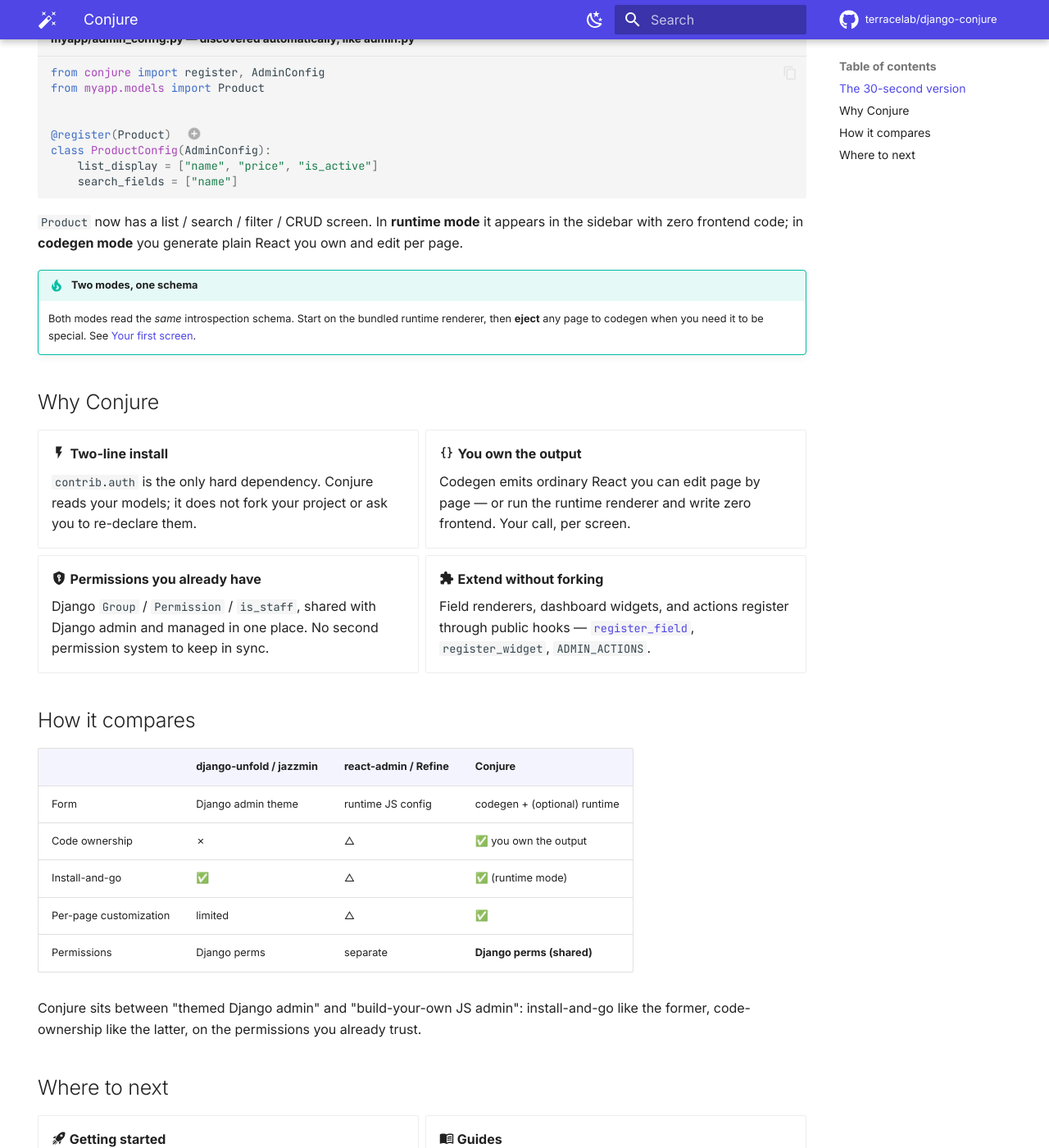
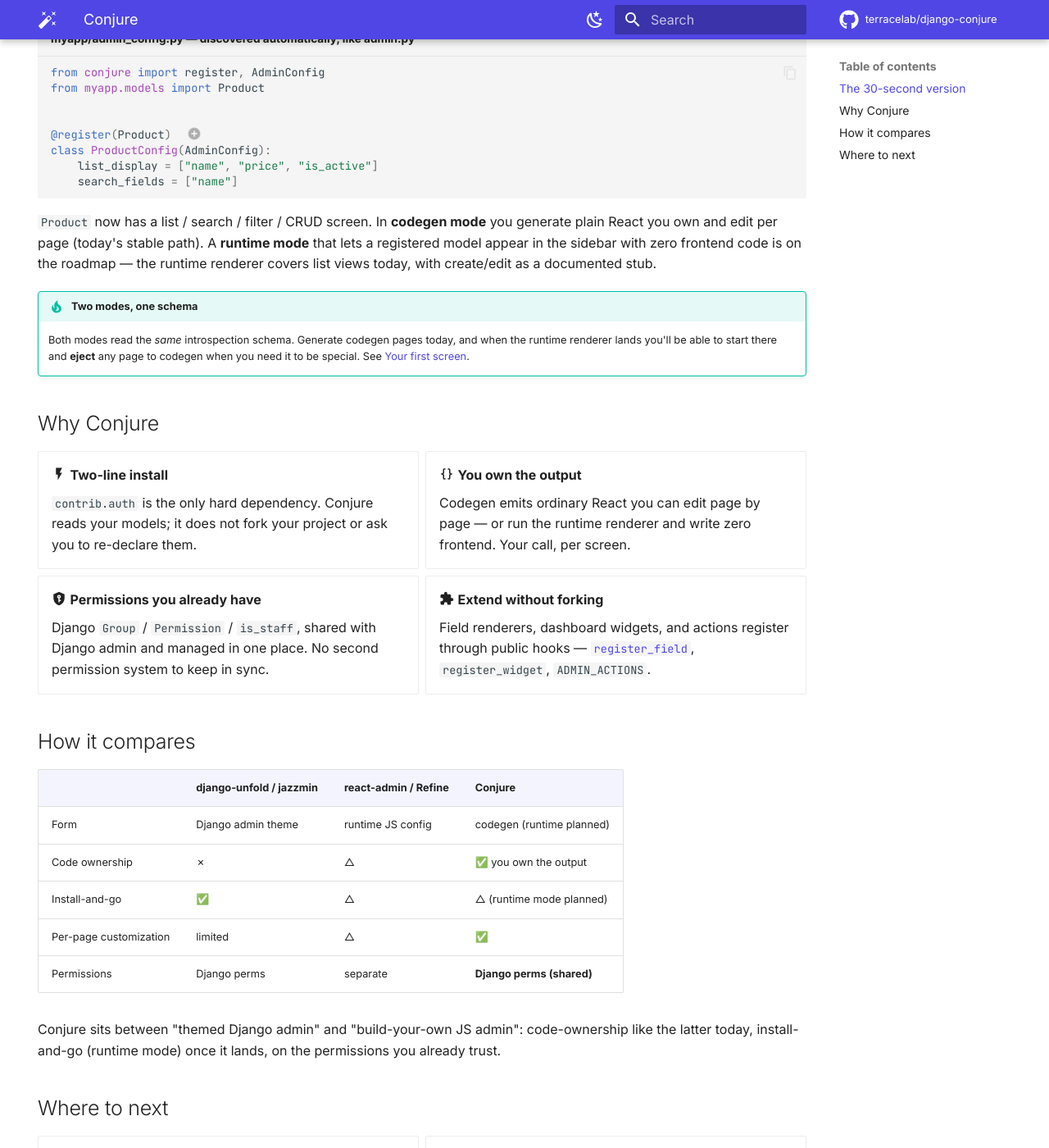
Before and after one commit to terracelab/django-conjure, an MkDocs documentation site: the page built from apps/docs/docs/index.md, in a window 1280 px wide and 1400 px high, scrolled down 738 px. Shown: the whole window at 82% size. Built offline with MkDocs 1.6.1 and Material for MkDocs 9.7.7, drawn with Linux system fonts in a browser that asks for light colours; comment, search, counter and statistics services are not loaded; the version menu is left out; some of the changed text lies outside the part shown.

Commit message:
docs: reconcile docs site with API-first 0.1.0 reality
Bring apps/docs/docs/** in line with the same honest positioning as the README and
landing site (no npm-install or live-demo claims that don't hold for 0.1.x):

- The React dashboard ships as monorepo source (packages/web); replace
  `npm i @terracelab/conjure-web` and `npx create-conjure` with build-from-source
  guidance and note the npm release is planned.
- Runtime SPA bundling + `conjure.spa_urls` are marked planned; runtime create/edit is a
  documented stub (list/search/filter work today). Codegen mode is the stable path.
- Remove the `make demo` quick-start line and mark `examples/demo-shop` as planned.
- Fix docs self-links to docs.conjure.terracelab.dev; soften the comparison table
  (install-and-go via runtime mode → planned).

Verified with `mkdocs build --strict` (no broken links). Two files (extension-points,
extension-development) keep illustrative `@terracelab/conjure-web` import specifiers as-is.

Co-Authored-By: Claude Opus 4.8 (1M context) <noreply@anthropic.com>

```diff
--- a/apps/docs/docs/index.md
+++ b/apps/docs/docs/index.md
@@ -42,13 +42,15 @@ class ProductConfig(AdminConfig):
 1.  `admin_config.py` files are auto-discovered on app `ready()`, exactly the way
     Django finds your `admin.py`. No central registry to edit.
 
-`Product` now has a list / search / filter / CRUD screen. In **runtime mode** it appears
-in the sidebar with zero frontend code; in **codegen mode** you generate plain React you
-own and edit per page.
+`Product` now has a list / search / filter / CRUD screen. In **codegen mode** you generate
+plain React you own and edit per page (today's stable path). A **runtime mode** that lets a
+registered model appear in the sidebar with zero frontend code is on the roadmap — the
+runtime renderer covers list views today, with create/edit as a documented stub.
 
 !!! tip "Two modes, one schema"
-    Both modes read the *same* introspection schema. Start on the bundled runtime
-    renderer, then **eject** any page to codegen when you need it to be special.
+    Both modes read the *same* introspection schema. Generate codegen pages today, and
+    when the runtime renderer lands you'll be able to start there and **eject** any page
+    to codegen when you need it to be special.
     See [Your first screen](getting-started/first-screen.md).
 
 ## Why Conjure
@@ -82,14 +84,15 @@ own and edit per page.
 
 |  | django-unfold / jazzmin | react-admin / Refine | **Conjure** |
 |---|---|---|---|
-| Form | Django admin theme | runtime JS config | codegen + (optional) runtime |
+| Form | Django admin theme | runtime JS config | codegen (runtime planned) |
 | Code ownership | ✗ | △ | ✅ you own the output |
-| Install-and-go | ✅ | △ | ✅ (runtime mode) |
+| Install-and-go | ✅ | △ | △ (runtime mode planned) |
 | Per-page customization | limited | △ | ✅ |
 | Permissions | Django perms | separate | **Django perms (shared)** |
 
-Conjure sits between "themed Django admin" and "build-your-own JS admin": install-and-go
-like the former, code-ownership like the latter, on the permissions you already trust.
+Conjure sits between "themed Django admin" and "build-your-own JS admin": code-ownership
+like the latter today, install-and-go (runtime mode) once it lands, on the permissions you
+already trust.
 
 ## Where to next
 
@@ -120,4 +123,5 @@ like the former, code-ownership like the latter, on the permissions you already
 ---
 
 *Conjure is by [Terrace Lab](https://terracelab.dev). PyPI: `django-conjure` ·
-npm: `@terracelab/conjure-web` · MIT licensed.*
+React dashboard: build from the monorepo source (`packages/web`); an npm release is
+planned · MIT licensed.*
```
Also changed, not shown: apps/docs/docs/contributing/index.md (+4 -5 lines), apps/docs/docs/getting-started/first-screen.md (+8 -5 lines), apps/docs/docs/getting-started/installation.md (+7 -5 lines), apps/docs/docs/guides/managing-and-updating.md (+10 -9 lines), apps/docs/docs/migrating/from-django-admin.md (+6 -1 lines).
